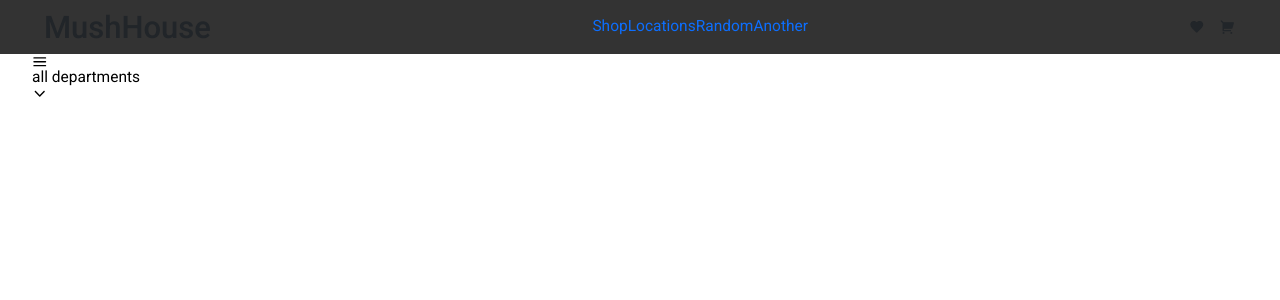
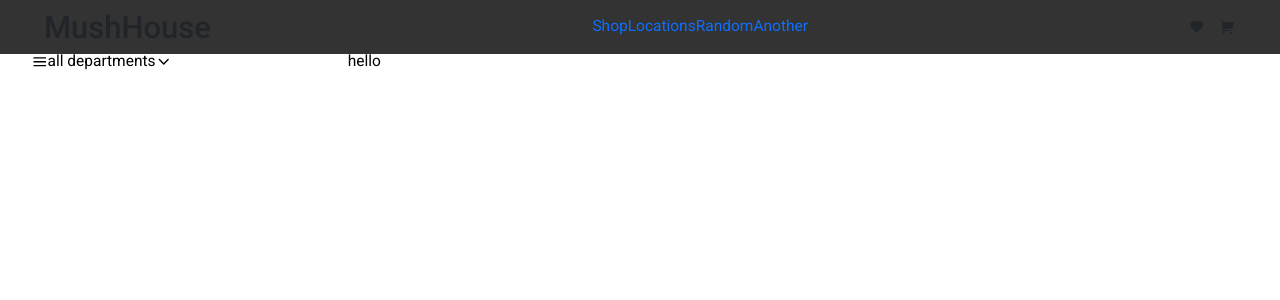
Before and after one commit to Hibanaga/mushhouse, a React (Create React App) app: page / in a window 1280 px wide. Shown: the top 300 px of the page. Built offline with nearby package versions, Linux system fonts and the light colour scheme.

Commit message:
implement nessesary components

```diff
--- a/package.json
+++ b/package.json
@@ -3,6 +3,7 @@
   "version": "0.1.0",
   "private": true,
   "dependencies": {
+    "@headlessui/react": "^1.7.7",
     "@testing-library/jest-dom": "^5.16.5",
     "@testing-library/react": "^13.4.0",
     "@testing-library/user-event": "^13.5.0",
--- a/src/components/layout/AccordionCollapse/styles.ts
+++ b/src/components/layout/AccordionCollapse/styles.ts
@@ -5,6 +5,9 @@ export default styled.div`
     position: relative;
 
     .hero {
+        display: flex;
+        align-items: center;
+
         .wrapper-icon {}
         .headline {}
     }
--- /dev/null
+++ b/src/components/layout/Input/component.tsx
@@ -0,0 +1,13 @@
+import React, { FunctionComponent } from 'react';
+
+import StyledComponent from './styles';
+import { Props } from './types';
+
+const LayoutInput: FunctionComponent<Props> = ({ }) => {
+    return (
+        <StyledComponent className="layout-select">
+        </StyledComponent>
+    );
+};
+
+export default LayoutInput;
--- /dev/null
+++ b/src/components/layout/Input/index.tsx
@@ -0,0 +1,6 @@
+import Component from './component';
+
+Component.defaultProps = {
+};
+
+export default Component;
--- /dev/null
+++ b/src/components/layout/Input/styles.ts
@@ -0,0 +1,5 @@
+import styled from 'styled-components';
+
+export default styled.div`
+
+`;
--- /dev/null
+++ b/src/components/layout/Input/types.ts
@@ -0,0 +1,2 @@
+export interface Props {
+}
--- /dev/null
+++ b/src/components/layout/Select/component.tsx
@@ -0,0 +1,41 @@
+import React, { Fragment, FunctionComponent, useState } from 'react';
+import { Transition } from '@headlessui/react';
+
+import StyledComponent from './styles';
+import { Props } from './types';
+
+const LayoutSelect: FunctionComponent<Props> = ({ value, options, onChange }) => {
+    const [isOpen, setIsOpen] = useState(false);
+
+    return (
+        <StyledComponent className="layout-select">
+            <div
+                className="wrapper-header"
+                onClick={() => setIsOpen(!isOpen)}
+            >
+                <span className="header">{value.label}</span>
+            </div>
+            <Transition
+                as={Fragment}
+                leave="transition-leave"
+                leaveFrom="transition-leave-from"
+                leaveTo="transition-leave-to"
+                show={isOpen}
+            >
+                <ul className="list">
+                    {options.map((option) =>  (
+                        <li
+                            className="item"
+                            key={option.value}
+                        >
+                            <span>{option.label}</span>
+                        </li>
+                    ))}
+
+                </ul>
+            </Transition>
+        </StyledComponent>
+    );
+};
+
+export default LayoutSelect;
--- /dev/null
+++ b/src/components/layout/Select/index.tsx
@@ -0,0 +1,6 @@
+import Component from './component';
+
+Component.defaultProps = {
+};
+
+export default Component;
--- /dev/null
+++ b/src/components/layout/Select/styles.ts
@@ -0,0 +1,16 @@
+import styled from 'styled-components';
+
+export default styled.div`
+
+    .transition-leave {
+        transition: 100ms ease-in;
+    }
+
+    .transition-leave-from {
+        opacity: 1;
+    }
+
+    .transition-leave-to {
+        opacity: 0;
+    }
+`;
--- /dev/null
+++ b/src/components/layout/Select/types.ts
@@ -0,0 +1,7 @@
+import { Option } from 'types/options';
+
+export interface Props {
+    value: Option;
+    options: Option[];
+    onChange: (nextValue: Option) => void;
+}
--- a/src/components/pages/Home/sections/Hero/component.tsx
+++ b/src/components/pages/Home/sections/Hero/component.tsx
@@ -4,13 +4,17 @@ import { Option } from 'types/options';
 
 import AccordionCollapse from 'components/layout/AccordionCollapse';
 
+import LayoutSelect from '../../../../layout/Select';
+
 import StyledComponent from './styles';
 import { Props } from './types';
 
 const HeroSection: FunctionComponent<Props> = ({ }) => {
     const [selectedOption, setSelectedOption] = useState<Option>({ label:'hello', value:'hello' });
+    const [selectedVariant, setSelectedVariant] = useState<Option>({ label:'hello', value:'hello' });
 
     const handleChangeOption = (nextValue: Option) => setSelectedOption(nextValue);
+    const handleChangeVariant = (nextValue: Option) => setSelectedVariant(nextValue);
 
     return (
         <StyledComponent className="wrapper-page-container">
@@ -21,7 +25,13 @@ const HeroSection: FunctionComponent<Props> = ({ }) => {
                     onChange={handleChangeOption}
                 />
             </div>
-            <div className="wrapper wrapper-hero"></div>
+            <div className="wrapper wrapper-hero">
+                <LayoutSelect
+                    value={selectedVariant}
+                    options={[{ label:'hello', value:'hello' }, { label:'world', value:'world' }, { label:'goodbye', value:'goodbye' }]}
+                    onChange={handleChangeVariant}
+                />
+            </div>
         </StyledComponent>
     );
 };
```
Also changed, not shown: 1 other file (tests, documents, lock files or other folders).
